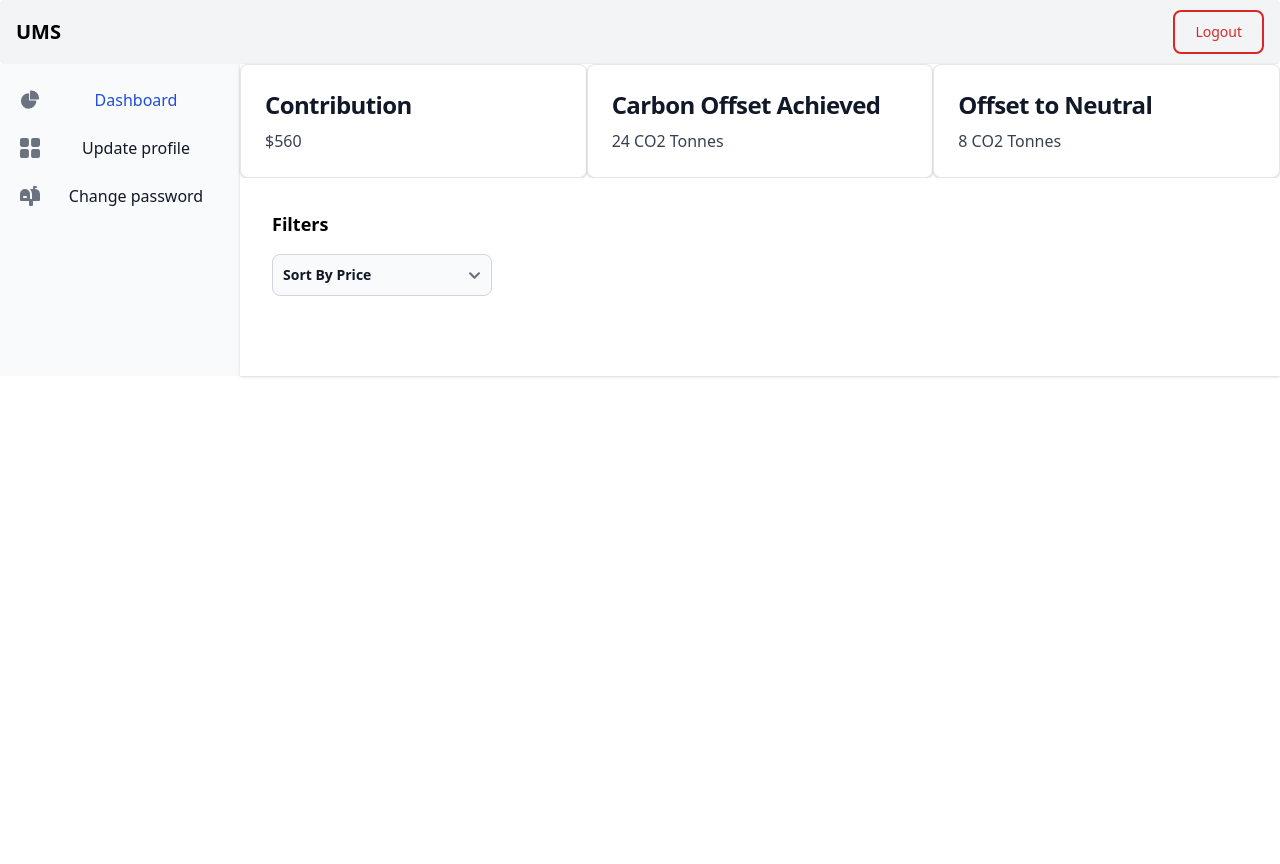
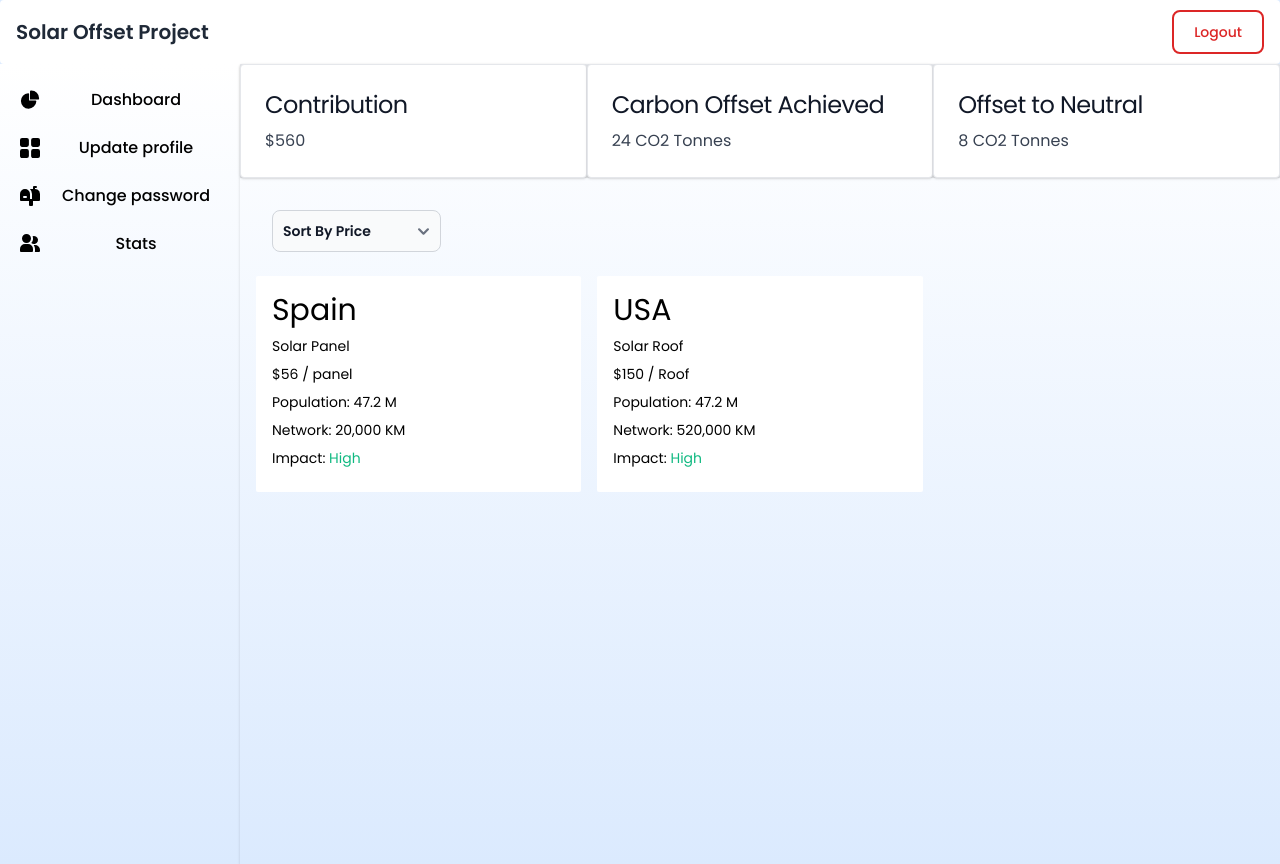
Before and after one commit to sammygojs/Flask_User_managementApp, a Flask app: page /user/dashboard in a window 1280 px wide. Before the commit the page ends 378 px from the top, so only its background shows below. Run offline with Flask 3, Linux system fonts and the light colour scheme; a user stored in the database is signed in; style sheets or scripts are compiled from the project's sources; some libraries are stand-ins or nearby versions.

Commit message:
better design and changed dashboard for solar offset project

```diff
--- a/tailwind.config.js
+++ b/tailwind.config.js
@@ -7,7 +7,10 @@ module.exports = {
       "./node_modules/flowbite/**/*.js"
   ],
   theme: {
-    extend: {},
+    colors: {
+      'y-bg': '#FFF7B5',
+      'y-text': '#808080',
+    },
   },
   plugins: [
     require("flowbite/plugin")
--- a/templates/index.html
+++ b/templates/index.html
@@ -20,7 +20,7 @@
         </div> -->
     <!-- </div> -->
 
-    <div class=" p-8 mx-8 rounded">
+    <div class=" p-8 mx-8 rounded ">
         <div class="grid grid-cols-1 gap-4 md:grid-cols-2 lg:grid-cols-3 lg:gap-8">
             <a href="/user" class="nav-link text-blue-700" >
           <div class="flex items-center justify-center rounded-md bg-slate-100 shadow p-4 h-36 font-semibold text-3xl font-sans">
--- a/templates/user/change-password.html
+++ b/templates/user/change-password.html
@@ -39,8 +39,8 @@
   </section>
 </div>
 <script>
-    var dashboard = document.getElementById("changepwd");
-    // dashboard.classList.remove('text-gray-700')
-    dashboard.classList.add('text-blue-700');
+    // var dashboard = document.getElementById("changepwd");
+    // // dashboard.classList.remove('text-gray-700')
+    // dashboard.classList.add('text-blue-700');
   </script>
 {% endblock content %}
--- a/templates/user/dashboard.html
+++ b/templates/user/dashboard.html
@@ -15,14 +15,15 @@
 
     <!-- Show products -->
 
-    <div class="flex">
+    <div class="flex h-screen">
         {% include 'user/sideBar.html' %}
         {% include 'user/productsView.html' %}
 
 <!-- </div> -->
 <script>
-    var dashboard = document.getElementById("dashboard");
-    // dashboard.classList.remove('text-gray-700')
-    dashboard.classList.add('text-blue-700');
+    // var dashboard = document.getElementById("dashboard");
+    // // dashboard.classList.remove('text-gray-700')
+    // // dashboard.classList.add('text-blue-700');
+    // dashboard.classList.add('bg-gray-300');
   </script>
 {% endblock content %}
--- a/templates/user/layout.html
+++ b/templates/user/layout.html
@@ -5,6 +5,9 @@
     <meta name="viewport" content="width=device-width, initial-scale=1.0">
     <link rel="stylesheet" href="{{url_for('static',filename='dist/css/output.css')}}">
     <link href="https://cdn.jsdelivr.net/npm/tailwindcss@2.2.19/dist/tailwind.min.css" rel="stylesheet">
+    <link rel="preconnect" href="https://fonts.googleapis.com">
+<link rel="preconnect" href="https://fonts.gstatic.com" crossorigin>
+<link href="https://fonts.googleapis.com/css2?family=Poppins:ital,wght@0,100;0,200;0,300;0,400;0,500;0,600;0,700;0,800;0,900;1,100;1,200;1,300;1,400;1,500;1,600;1,700;1,800;1,900&display=swap" rel="stylesheet">
     {%if title%}
     <title>{{title}} Management System</title>
     {%else%}
@@ -15,8 +18,9 @@
     <!-- <link rel="stylesheet" href="https://stackpath.bootstrapcdn.com/bootstrap/4.3.1/css/bootstrap.min.css" integrity="sha384-ggOyR0iXCbMQv3Xipma34MD+dH/1fQ784/j6cY/iJTQUOhcWr7x9JvoRxT2MZw1T" crossorigin="anonymous"> -->
     <!-- <link rel="stylesheet" href="https://maxcdn.bootstrapcdn.com/bootstrap/3.4.1/css/bootstrap.min.css"> -->
 </head>
-<body>
-    {%block content%} {%endblock content%}
+<body style="font-family: 'Poppins';" class="bg-gradient-to-b from-blue-100 to-white h-screen">
+    {%block content%}
+    {%endblock content%}
     <!-- <script src="https://code.jquery.com/jquery-3.2.1.slim.min.js" integrity="sha384-KJ3o2DKtIkvYIK3UENzmM7KCkRr/rE9/Qpg6aAZGJwFDMVNA/GpGFF93hXpG5KkN" crossorigin="anonymous"></script>
     <script src="https://cdn.jsdelivr.net/npm/popper.js@1.12.9/dist/umd/popper.min.js" integrity="sha384-ApNbgh9B+Y1QKtv3Rn7W3mgPxhU9K/ScQsAP7hUibX39j7fakFPskvXusvfa0b4Q" crossorigin="anonymous"></script>
     <script src="https://cdn.jsdelivr.net/npm/bootstrap@4.0.0/dist/js/bootstrap.min.js" integrity="sha384-JZR6Spejh4U02d8jOt6vLEHfe/JQGiRRSQQxSfFWpi1MquVdAyjUar5+76PVCmYl" crossorigin="anonymous"></script> -->
--- a/templates/user/navbar.html
+++ b/templates/user/navbar.html
@@ -16,22 +16,22 @@
 
 
   <header>
-    <nav class="bg-gray-100 border-gray-200 px-2 sm:px-4 py-2.5 rounded dark:bg-gray-900">
+    <nav class="bg-white text-gray-800 border-gray-100 px-2 sm:px-4 py-2.5 rounded dark:bg-gray-900">
         <div class="container flex flex-wrap items-center justify-between mx-auto">
             <a href="user/dashboard" class="flex items-center">
                 <!-- <img src="https://flowbite.com/docs/images/logo.svg" class="h-6 mr-3 sm:h-9" alt="Flowbite Logo"> -->
-                <span class="self-center text-xl font-semibold whitespace-nowrap dark:text-white">UMS</span>
+                <span class="self-center text-xl font-semibold whitespace-nowrap dark:text-white">Solar Offset Project</span>
             </a>
             <div class="flex md:order-2">
                 {% if users %}
                     <h3
                     class="border-solid focus:outline-none focus:ring-blue-300 font-medium rounded-lg text-sm px-5 py-2.5 text-center mr-3 md:mr-0 dark:bg-blue-600 dark:hover:bg-blue-700 dark:focus:ring-blue-800">
                     Hello, {{users.email}}</h3>
-                    <a href="/cart" class="flex flex-row shadow focus:outline-none focus:ring-blue-300 font-medium rounded-lg text-sm px-5 py-2.5 text-center ">
-                    Cart
-                    <svg class="w-6 h-6 text-gray-800 dark:text-white" aria-hidden="true" xmlns="http://www.w3.org/2000/svg" fill="none" viewBox="0 0 24 24">
-                        <path stroke="currentColor" stroke-linecap="round" stroke-linejoin="round" stroke-width="2" d="M5 4h1.5L9 16m0 0h8m-8 0a2 2 0 1 0 0 4 2 2 0 0 0 0-4Zm8 0a2 2 0 1 0 0 4 2 2 0 0 0 0-4Zm-8.5-3h9.3L19 7H7.3"/>
-                    </svg>
+                    <a href="/cart" class="text-black hover:bg-gray-900 hover:text-white group flex flex-row shadow focus:outline-none focus:ring-blue-300 font-medium rounded-lg text-sm px-5 py-2.5 text-center ">
+                        <span id="dashboard">Cart</span>
+                        <svg class="w-6 h-6 text-black hover:text-white group-hover:text-white dark:text-white" aria-hidden="true" xmlns="http://www.w3.org/2000/svg" fill="none" viewBox="0 0 24 24">
+                            <path stroke="currentColor" stroke-linecap="round" stroke-linejoin="round" stroke-width="2" d="M5 4h1.5L9 16m0 0h8m-8 0a2 2 0 1 0 0 4 2 2 0 0 0 0-4Zm8 0a2 2 0 1 0 0 4 2 2 0 0 0 0-4Zm-8.5-3h9.3L19 7H7.3"/>
+                        </svg>
                     </a>
 
                   {% endif %}
--- a/templates/user/productsView.html
+++ b/templates/user/productsView.html
@@ -1,27 +1,29 @@
-<div class="flex-auto shadow w-3/4">
-    <div class="flex flex-row">
-        <a href="#" class="block w-1/3 p-6 bg-white border border-gray-200 rounded-lg shadow hover:bg-gray-100 dark:bg-gray-800 dark:border-gray-700 dark:hover:bg-gray-700">
-            <h5 class="mb-2 text-2xl font-bold tracking-tight text-gray-900 dark:text-white">Contribution</h5>
+
+
+<div style="font-family: 'Poppins';" class="flex-auto shadow w-3/4 bg-gradient-to-t from-blue-100 to-white">
+    <div class="flex flex-row bg-gray-200">
+        <a href="#" class="block w-1/3 p-6 bg-white border border-gray-200 rounded shadow hover:bg-gray-100 dark:bg-gray-800 dark:border-gray-700 dark:hover:bg-gray-700">
+            <h5 class="mb-2 text-2xl tracking-tight text-gray-900 dark:text-white">Contribution</h5>
             <p class="font-normal text-gray-700 dark:text-gray-400">$560</p>
         </a>
-         <a href="#" class="block w-1/3 p-6 bg-white border border-gray-200 rounded-lg shadow hover:bg-gray-100 dark:bg-gray-800 dark:border-gray-700 dark:hover:bg-gray-700">
-            <h5 class="mb-2 text-2xl font-bold tracking-tight text-gray-900 dark:text-white">Carbon Offset Achieved</h5>
+         <a href="#" class="block w-1/3 p-6 bg-white border border-gray-200 rounded shadow hover:bg-gray-100 dark:bg-gray-800 dark:border-gray-700 dark:hover:bg-gray-700">
+            <h5 class="mb-2 text-2xl tracking-tight text-gray-900 dark:text-white">Carbon Offset Achieved</h5>
             <p class="font-normal text-gray-700 dark:text-gray-400">24 CO2 Tonnes</p>
         </a>
-        <a href="#" class="block w-1/3 p-6 bg-white border border-gray-200 rounded-lg shadow hover:bg-gray-100 dark:bg-gray-800 dark:border-gray-700 dark:hover:bg-gray-700">
-            <h5 class="mb-2 text-2xl font-bold tracking-tight text-gray-900 dark:text-white">Offset to Neutral</h5>
+        <a href="#" class="block w-1/3 p-6 bg-white border border-gray-200 rounded shadow hover:bg-gray-100 dark:bg-gray-800 dark:border-gray-700 dark:hover:bg-gray-700">
+            <h5 class="mb-2 text-2xl tracking-tight text-gray-900 dark:text-white">Offset to Neutral</h5>
             <p class="font-normal text-gray-700 dark:text-gray-400">8 CO2 Tonnes</p>
         </a>
     </div>
 
 
-    <div class="rounded-2xl flex">
+    <div class="rounded flex  ">
 
-    <div class="w-full p-4 bg-white">
+    <div class="w-full p-4 ">
         <!-- <h2 class="text-lg font-semibold mb-4">Product Grid</h2> -->
 
-        <div class="w-1/4 p-4 bg-white">
-            <h2 class="text-lg font-semibold mb-4">Filters</h2>
+        <div class="w-1/4 p-4 flex">
+            <!-- <h2 class="text-lg font-semibold mb-4 justify-end">Filters</h2> -->
             <div class="mb-2">
                 <select onchange="window.location.href=this.value" id="countries" class="font-semibold bg-gray-50 border border-gray-300 text-gray-900 text-sm rounded-lg focus:ring-blue-500 focus:border-blue-500 block w-full p-2.5 dark:bg-gray-700 dark:border-gray-600 dark:placeholder-gray-400 dark:text-white dark:focus:ring-blue-500 dark:focus:border-blue-500">
                     <option class="font-semibold" value="" selected disabled>Sort By Price</option>
@@ -31,18 +33,30 @@
             </div>
         </div>
         <div class="grid grid-cols-3 gap-4">
-            {% if productsList %}
-            {% for product in productsList.items %}
-        <div class="bg-gray-300 p-4 rounded">
-            <a href="/Product/{{product.id}}">
-                <h2 class="text-lg font-semibold mb-2">{{product.pname}}</h2>
-                <h4 class="text-lg font-semibold mb-2">GBP {{product.price}}</h4>
+
+        <div class="bg-white rounded-sm p-4">
+            <a href="">
+                <h1 class="text-3xl mb-2">Spain</h1>
+                <h4 class="text-sm mb-2">Solar Panel</h4>
+                <h4 class="text-sm mb-2">$56 / panel</h4>
+                <h4 class="text-sm mb-2">Population: 47.2 M</h4>
+                <h4 class="text-sm mb-2">Network: 20,000 KM</h4>
+                <h4 class="text-sm mb-2">Impact: <span class="text-green-500">High</span></h4>
             </a>
         </div>
-        {% endfor %}
-        {% endif %}
+        <div class="bg-white rounded-sm p-4">
+            <a href="">
+                <h1 class="text-3xl mb-2">USA</h1>
+                <h4 class="text-sm mb-2">Solar Roof</h4>
+                <h4 class="text-sm mb-2">$150 / Roof</h4>
+                <h4 class="text-sm mb-2">Population: 47.2 M</h4>
+                <h4 class="text-sm mb-2">Network: 520,000 KM</h4>
+                <h4 class="text-sm mb-2">Impact: <span class="text-green-500">High</span></h4>
+            </a>
+        </div>
+
     </div>
-    <div class="flex mt-10 font-semibold items-center justify-center">
+    <div class="flex mt-10 font-semibold items-center justify-center ">
         <ul class="flex space-x-4">
         {% if productsList.has_prev %}
         <li>
--- a/templates/user/sideBar.html
+++ b/templates/user/sideBar.html
@@ -1,9 +1,9 @@
-<div class="w-60 bg-blue-400 text-center">
-    <div class="h-full px-3 py-4 overflow-y-auto bg-gray-50 dark:bg-gray-800">
+<div style="font-family: 'Poppins';" class="w-60 text-center">
+    <div class="h-full px-3 py-4 overflow-y-auto bg-gradient-to-t from-blue-100 to-white dark:bg-gray-800">
         <ul class="space-y-2 font-medium">
            <li>
-              <a href="/user/dashboard" class="flex items-center p-2 text-gray-900 rounded-lg dark:text-white hover:bg-gray-100 dark:hover:bg-gray-700 group">
-                 <svg class="w-5 h-5 text-gray-500 transition duration-75 dark:text-gray-400 group-hover:text-gray-900 dark:group-hover:text-white" aria-hidden="true" xmlns="http://www.w3.org/2000/svg" fill="currentColor" viewBox="0 0 22 21">
+              <a href="/user/dashboard" class="flex items-center p-2 text-black hover:bg-gray-900 hover:text-white rounded-lg dark:text-white   dark:hover:bg-gray-700 group">
+                 <svg class="w-5 h-5 text-black hover:text-white group-hover:text-white transition duration-75 dark:text-gray-400  dark:group-hover:text-white" aria-hidden="true" xmlns="http://www.w3.org/2000/svg" fill="currentColor" viewBox="0 0 22 21">
                     <path d="M16.975 11H10V4.025a1 1 0 0 0-1.066-.998 8.5 8.5 0 1 0 9.039 9.039.999.999 0 0 0-1-1.066h.002Z"/>
                     <path d="M12.5 0c-.157 0-.311.01-.565.027A1 1 0 0 0 11 1.02V10h8.975a1 1 0 0 0 1-.935c.013-.188.028-.374.028-.565A8.51 8.51 0 0 0 12.5 0Z"/>
                  </svg>
@@ -12,8 +12,8 @@
               </a>
            </li>
            <li>
-              <a href="/user/update-profile"class="flex items-center p-2 text-gray-900 rounded-lg dark:text-white hover:bg-gray-100 dark:hover:bg-gray-700 group">
-                 <svg class="flex-shrink-0 w-5 h-5 text-gray-500 transition duration-75 dark:text-gray-400 group-hover:text-gray-900 dark:group-hover:text-white" aria-hidden="true" xmlns="http://www.w3.org/2000/svg" fill="currentColor" viewBox="0 0 18 18">
+              <a href="/user/update-profile"class="flex items-center p-2 text-black hover:bg-gray-900 hover:text-white rounded-lg dark:text-white hover:bg-gray-100 dark:hover:bg-gray-700 group">
+                 <svg class="flex-shrink-0 w-5 h-5 text-black hover:text-white group-hover:text-white transition duration-75 dark:text-gray-400 dark:group-hover:text-white" aria-hidden="true" xmlns="http://www.w3.org/2000/svg" fill="currentColor" viewBox="0 0 18 18">
                     <path d="M6.143 0H1.857A1.857 1.857 0 0 0 0 1.857v4.286C0 7.169.831 8 1.857 8h4.286A1.857 1.857 0 0 0 8 6.143V1.857A1.857 1.857 0 0 0 6.143 0Zm10 0h-4.286A1.857 1.857 0 0 0 10 1.857v4.286C10 7.169 10.831 8 11.857 8h4.286A1.857 1.857 0 0 0 18 6.143V1.857A1.857 1.857 0 0 0 16.143 0Zm-10 10H1.857A1.857 1.857 0 0 0 0 11.857v4.286C0 17.169.831 18 1.857 18h4.286A1.857 1.857 0 0 0 8 16.143v-4.286A1.857 1.857 0 0 0 6.143 10Zm10 0h-4.286A1.857 1.857 0 0 0 10 11.857v4.286c0 1.026.831 1.857 1.857 1.857h4.286A1.857 1.857 0 0 0 18 16.143v-4.286A1.857 1.857 0 0 0 16.143 10Z"/>
                  </svg>
                  <span class="flex-1 ms-3 whitespace-nowrap" id="updateProfile">Update profile</span>
@@ -21,23 +21,22 @@
               </a>
            </li>
            <li>
-              <a href="/user/change-password" class="flex items-center p-2 text-gray-900 rounded-lg dark:text-white hover:bg-gray-100 dark:hover:bg-gray-700 group">
-                 <svg class="flex-shrink-0 w-5 h-5 text-gray-500 transition duration-75 dark:text-gray-400 group-hover:text-gray-900 dark:group-hover:text-white" aria-hidden="true" xmlns="http://www.w3.org/2000/svg" fill="currentColor" viewBox="0 0 20 20">
+              <a href="/user/change-password" class="flex items-center p-2 text-black hover:bg-gray-900 hover:text-white rounded-lg dark:text-white dark:hover:bg-gray-700 group">
+                 <svg class="flex-shrink-0 w-5 h-5 text-black hover:text-white group-hover:text-white transition duration-75 dark:text-gray-400 dark:group-hover:text-white" aria-hidden="true" xmlns="http://www.w3.org/2000/svg" fill="currentColor" viewBox="0 0 20 20">
                     <path d="m17.418 3.623-.018-.008a6.713 6.713 0 0 0-2.4-.569V2h1a1 1 0 1 0 0-2h-2a1 1 0 0 0-1 1v2H9.89A6.977 6.977 0 0 1 12 8v5h-2V8A5 5 0 1 0 0 8v6a1 1 0 0 0 1 1h8v4a1 1 0 0 0 1 1h2a1 1 0 0 0 1-1v-4h6a1 1 0 0 0 1-1V8a5 5 0 0 0-2.582-4.377ZM6 12H4a1 1 0 0 1 0-2h2a1 1 0 0 1 0 2Z"/>
                  </svg>
                  <span class="flex-1 ms-3 whitespace-nowrap" id="changepwd">Change password</span>
                  <!-- <span class="inline-flex items-center justify-center w-3 h-3 p-3 ms-3 text-sm font-medium text-blue-800 bg-blue-100 rounded-full dark:bg-blue-900 dark:text-blue-300">3</span> -->
               </a>
            </li>
-           <!-- <li>
-              <a href="#" class="flex items-center p-2 text-gray-900 rounded-lg dark:text-white hover:bg-gray-100 dark:hover:bg-gray-700 group">
-                 <svg class="flex-shrink-0 w-5 h-5 text-gray-500 transition duration-75 dark:text-gray-400 group-hover:text-gray-900 dark:group-hover:text-white" aria-hidden="true" xmlns="http://www.w3.org/2000/svg" fill="currentColor" viewBox="0 0 20 18">
-                    <path d="M14 2a3.963 3.963 0 0 0-1.4.267 6.439 6.439 0 0 1-1.331 6.638A4 4 0 1 0 14 2Zm1 9h-1.264A6.957 6.957 0 0 1 15 15v2a2.97 2.97 0 0 1-.184 1H19a1 1 0 0 0 1-1v-1a5.006 5.006 0 0 0-5-5ZM6.5 9a4.5 4.5 0 1 0 0-9 4.5 4.5 0 0 0 0 9ZM8 10H5a5.006 5.006 0 0 0-5 5v2a1 1 0 0 0 1 1h11a1 1 0 0 0 1-1v-2a5.006 5.006 0 0 0-5-5Z"/>
+           <li>
+            <a href="/user/change-password" class="flex items-center p-2 text-black hover:bg-gray-900 hover:text-white rounded-lg dark:text-white dark:hover:bg-gray-700 group">
+               <svg class="flex-shrink-0 w-5 h-5 text-black hover:text-white group-hover:text-white transition duration-75 dark:text-gray-400 dark:group-hover:text-white" aria-hidden="true" xmlns="http://www.w3.org/2000/svg" fill="currentColor" viewBox="0 0 20 20"><path d="M14 2a3.963 3.963 0 0 0-1.4.267 6.439 6.439 0 0 1-1.331 6.638A4 4 0 1 0 14 2Zm1 9h-1.264A6.957 6.957 0 0 1 15 15v2a2.97 2.97 0 0 1-.184 1H19a1 1 0 0 0 1-1v-1a5.006 5.006 0 0 0-5-5ZM6.5 9a4.5 4.5 0 1 0 0-9 4.5 4.5 0 0 0 0 9ZM8 10H5a5.006 5.006 0 0 0-5 5v2a1 1 0 0 0 1 1h11a1 1 0 0 0 1-1v-2a5.006 5.006 0 0 0-5-5Z"/>
                  </svg>
-                 <span class="flex-1 ms-3 whitespace-nowrap">Users</span>
+                 <span class="flex-1 ms-3 whitespace-nowrap">Stats</span>
               </a>
            </li>
-           <li>
+           <!-- <li>
               <a href="#" class="flex items-center p-2 text-gray-900 rounded-lg dark:text-white hover:bg-gray-100 dark:hover:bg-gray-700 group">
                  <svg class="flex-shrink-0 w-5 h-5 text-gray-500 transition duration-75 dark:text-gray-400 group-hover:text-gray-900 dark:group-hover:text-white" aria-hidden="true" xmlns="http://www.w3.org/2000/svg" fill="currentColor" viewBox="0 0 18 20">
                     <path d="M17 5.923A1 1 0 0 0 16 5h-3V4a4 4 0 1 0-8 0v1H2a1 1 0 0 0-1 .923L.086 17.846A2 2 0 0 0 2.08 20h13.84a2 2 0 0 0 1.994-2.153L17 5.923ZM7 9a1 1 0 0 1-2 0V7h2v2Zm0-5a2 2 0 1 1 4 0v1H7V4Zm6 5a1 1 0 1 1-2 0V7h2v2Z"/>
--- a/templates/user/update-profile.html
+++ b/templates/user/update-profile.html
@@ -122,8 +122,8 @@
     </div>
   </section>
   <script>
-    var dashboard = document.getElementById("updateProfile");
-    // dashboard.classList.remove('text-gray-700')
-    dashboard.classList.add('text-blue-700');
+    // var dashboard = document.getElementById("updateProfile");
+    // // dashboard.classList.remove('text-gray-700')
+    // dashboard.classList.add('text-blue-700');
   </script>
 {% endblock content %}
```
Also changed, not shown: templates/user/index.html (+10 -6 lines).
